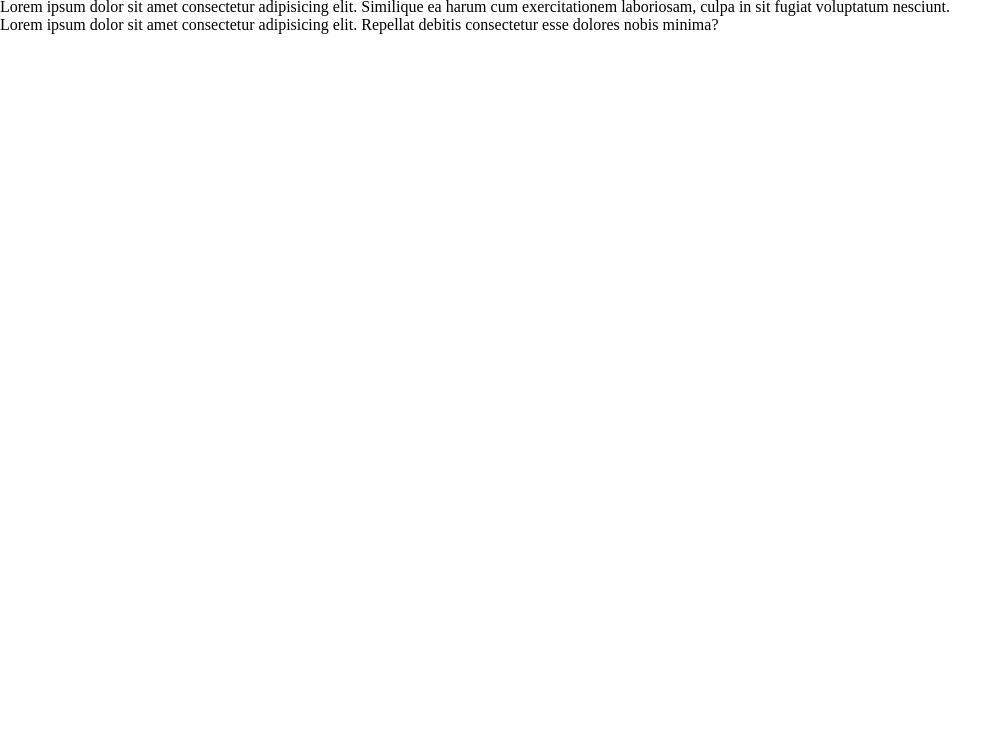
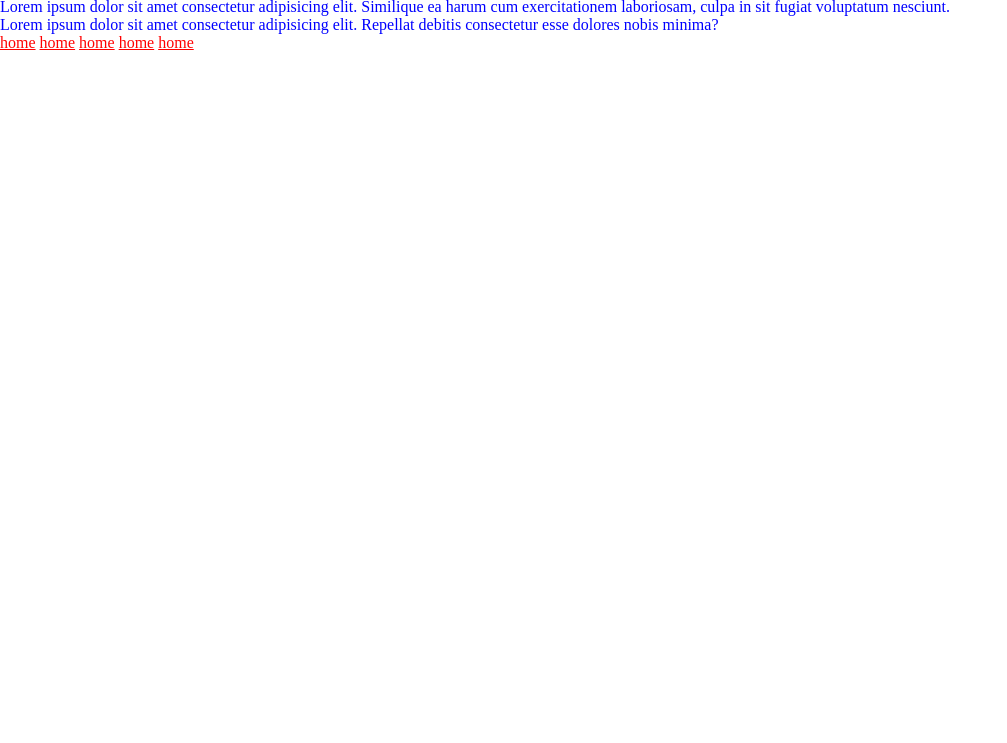
Before and after one commit to JuanseAlv/proyecto1coder, a plain HTML site: page index.html in a window 1280 px wide. Shown: the part 57-800 px from the top of the page, without its empty margins (0-1007 px from the left). Drawn offline with Linux system fonts and the light colour scheme.

Commit message:
mod para github

```diff
--- a/estilos.css
+++ b/estilos.css
@@ -3,3 +3,9 @@
     padding: 0;
     box-sizing: border-box;
 }
+p{
+    color: blue
+}
+a{
+    color: red;
+}
--- a/index.html
+++ b/index.html
@@ -12,5 +12,18 @@
     <strong>hola hola</strong>
     <p>Lorem ipsum dolor sit amet consectetur adipisicing elit. Similique ea harum cum exercitationem laboriosam, culpa in sit fugiat voluptatum nesciunt.</p>
     <p>Lorem ipsum dolor sit amet consectetur adipisicing elit. Repellat debitis consectetur esse dolores nobis minima?</p>
+    <section>
+        <nav>
+            <ul>
+                <li>
+                    <a href="">home</a>
+                    <a href="">home</a>
+                    <a href="">home</a>
+                    <a href="">home</a>
+                    <a href="">home</a>
+                </li>
+            </ul>
+        </nav>
+    </section>
 </body>
 </html>
```
